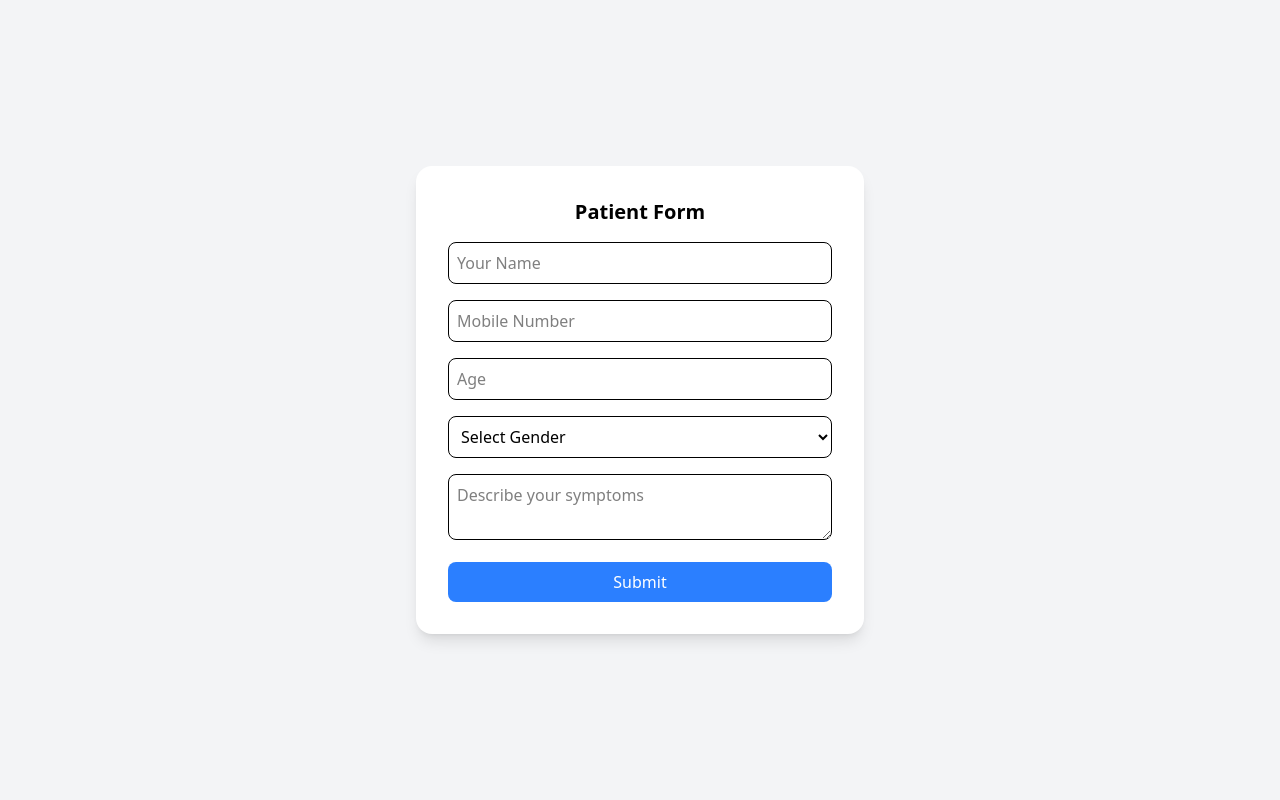
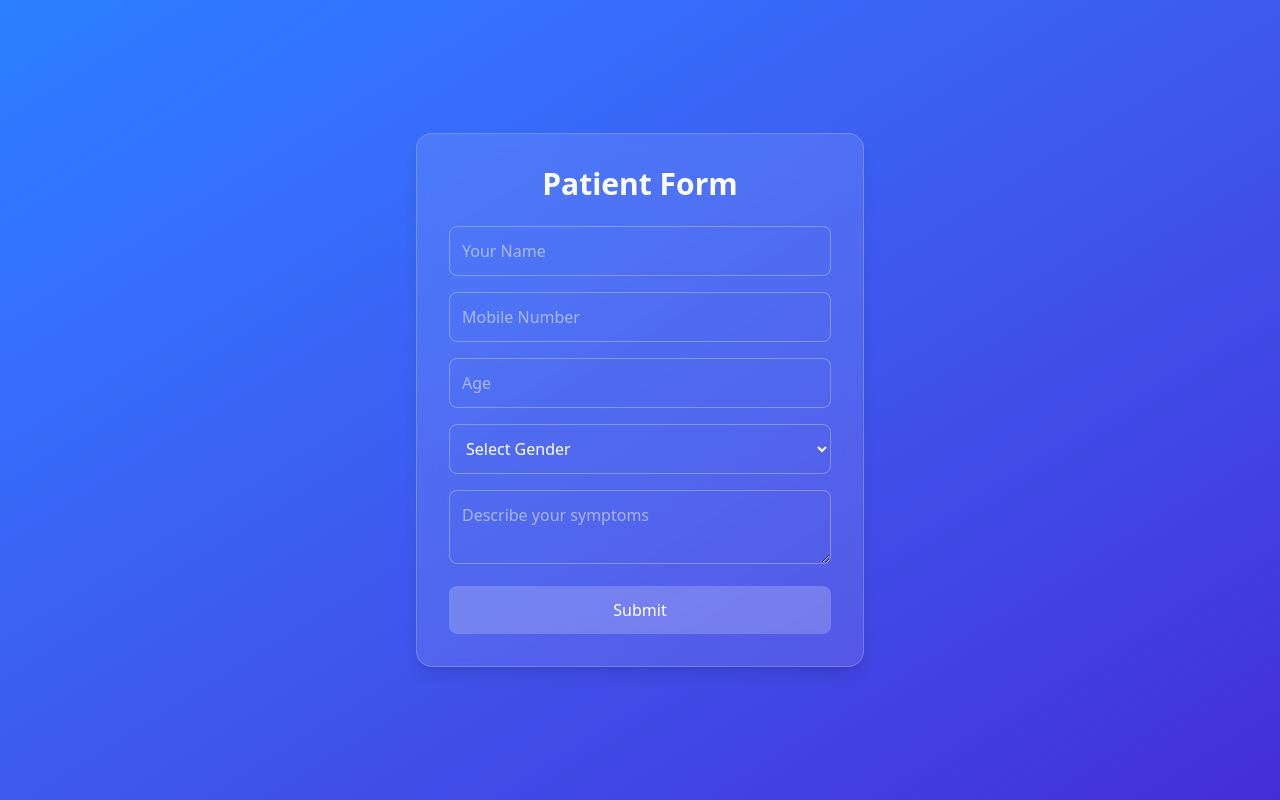
Before and after one commit to TuhinPramanik4/Dobby, a React (Vite) app in the folder Frontend/: page /booking in a window 1280 px wide. Built offline with nearby package versions, Linux system fonts and the light colour scheme.

Commit message:
Enhance Books.jsx

```diff
--- a/Frontend/src/Components/Books.jsx
+++ b/Frontend/src/Components/Books.jsx
@@ -43,11 +43,10 @@
   };
 
   return (
-    <div className="flex justify-center items-center min-h-screen bg-gray-100">
-      <div className="w-full max-w-md p-4 shadow-lg rounded-2xl bg-white">
-        <div className="p-4">
-          <h2 className="text-xl font-bold mb-4 text-center">Patient Form</h2>
-          {message && <p className="text-center text-green-600">{message}</p>}
+    <div className="flex justify-center items-center min-h-screen bg-gradient-to-br from-blue-500 to-indigo-700">
+      <div className="backdrop-blur-lg bg-white/10 p-8 rounded-2xl shadow-lg border border-white/20 max-w-md w-full">
+        <h2 className="text-3xl font-bold text-white mb-6 text-center">Patient Form</h2>
+        {message && <p className="text-center text-green-300">{message}</p>}
         <form onSubmit={handleSubmit} className="space-y-4">
           <input
             type="text"
@@ -56,7 +55,7 @@
             value={formData.name}
             onChange={handleChange}
             required
-              className="w-full p-2 border rounded-lg"
+            className="w-full bg-transparent border border-white/30 p-3 rounded-lg text-white placeholder-white/50 focus:outline-none focus:ring-2 focus:ring-white/50"
           />
           <input
             type="tel"
@@ -65,7 +64,7 @@
             value={formData.mobile}
             onChange={handleChange}
             required
-              className="w-full p-2 border rounded-lg"
+            className="w-full bg-transparent border border-white/30 p-3 rounded-lg text-white placeholder-white/50 focus:outline-none focus:ring-2 focus:ring-white/50"
           />
           <input
             type="number"
@@ -74,14 +73,14 @@
             value={formData.age}
             onChange={handleChange}
             required
-              className="w-full p-2 border rounded-lg"
+            className="w-full bg-transparent border border-white/30 p-3 rounded-lg text-white placeholder-white/50 focus:outline-none focus:ring-2 focus:ring-white/50"
           />
           <select
             name="gender"
             value={formData.gender}
             onChange={handleChange}
             required
-              className="w-full p-2 border rounded-lg"
+            className="w-full bg-transparent border border-white/30 p-3 rounded-lg text-white focus:outline-none focus:ring-2 focus:ring-white/50"
           >
             <option value="">Select Gender</option>
             <option value="Male">Male</option>
@@ -94,12 +93,12 @@
             value={formData.symptoms}
             onChange={handleChange}
             required
-              className="w-full p-2 border rounded-lg"
+            className="w-full bg-transparent border border-white/30 p-3 rounded-lg text-white placeholder-white/50 focus:outline-none focus:ring-2 focus:ring-white/50"
           ></textarea>
           <button
             onClick={() => (window.location.href = "http://localhost:5173/dashboard")}
             type="submit"
-              className="w-full p-2 bg-blue-500 text-white rounded-lg"
+            className="w-full bg-white/20 text-white p-3 rounded-lg hover:bg-white/30 transition-all duration-300"
             disabled={loading}
           >
             {loading ? "Submitting..." : "Submit"}
@@ -107,6 +106,5 @@
         </form>
       </div>
     </div>
-    </div>
   );
 }
```
Lines whose indentation alone changed are shown as unchanged.
